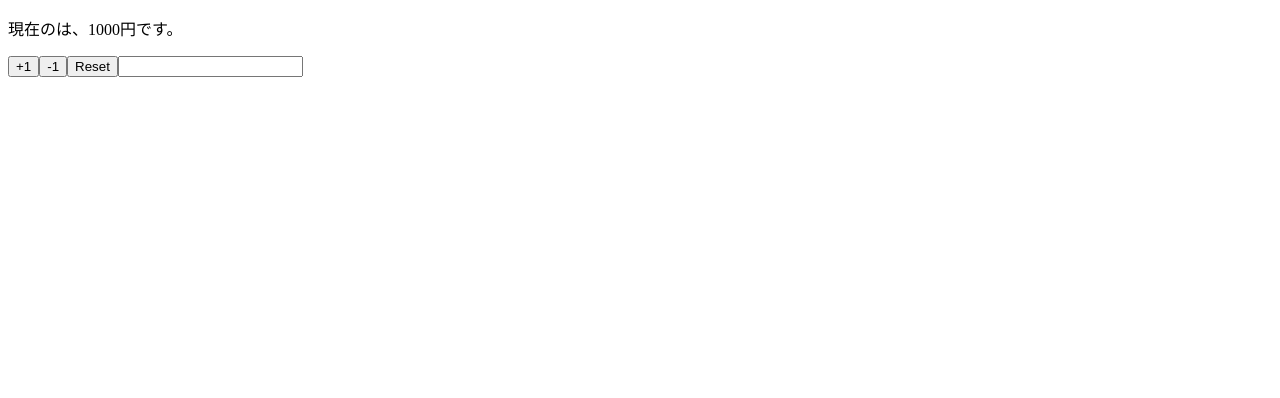
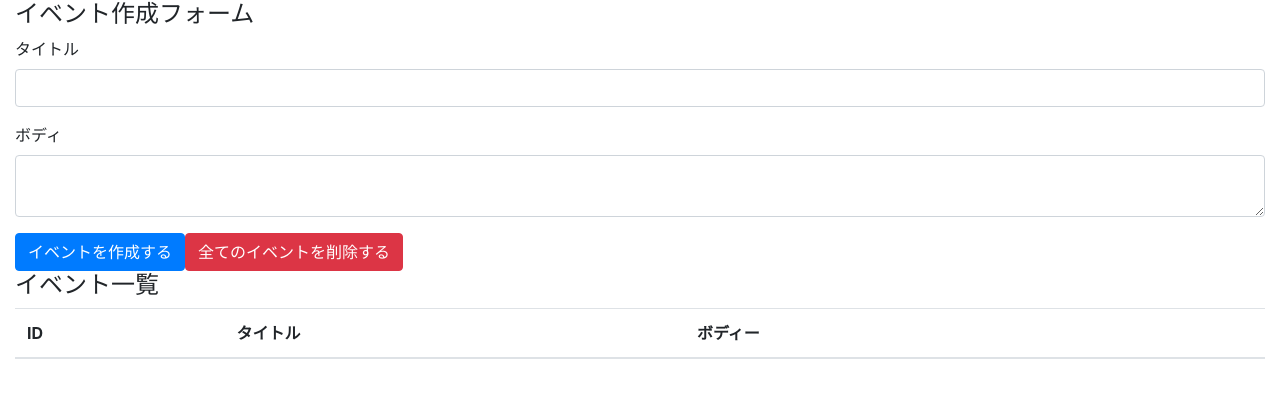
Before and after one commit to k98a73/react-hooks-101, a React (Create React App) app: page / in a window 1280 px wide. Shown: the top 398 px of the page. Built offline with nearby package versions, Linux system fonts and the light colour scheme.

Commit message:
Bootstrapを導入

```diff
--- a/package.json
+++ b/package.json
@@ -3,6 +3,7 @@
   "version": "0.1.0",
   "private": true,
   "dependencies": {
+    "bootstrap": "4.3.1",
     "react": "^16.8.6",
     "react-dom": "^16.8.6",
     "react-scripts": "3.0.1"
--- a/src/App.js
+++ /dev/null
@@ -1,42 +0,0 @@
-import React, { useEffect, useState } from "react";
-
-const App = (props) => {
-  const [state, setState] = useState(props);
-  const { name, price } = state;
-
-  useEffect(() => {
-    console.log("This is like componentDidMount ot componentDidUpdate.");
-  });
-  useEffect(() => {
-    console.log("This is like componentDidMount.");
-  }, []);
-  useEffect(() => {
-    console.log("This callback is for name only.");
-  }, [name]);
-
-  return (
-    <>
-      <p>
-        現在の{name}は、{price}円です。
-      </p>
-      <button onClick={() => setState({ ...state, price: price + 1 })}>
-        +1
-      </button>
-      <button onClick={() => setState({ ...state, price: price - 1 })}>
-        -1
-      </button>
-      <button onClick={() => setState(props)}>Reset</button>
-      <input
-        value={name}
-        onChange={(e) => setState({ ...state, name: e.target.value })}
-      />
-    </>
-  );
-};
-
-App.defaultProps = {
-  name: "",
-  price: 1000,
-};
-
-export default App;
--- /dev/null
+++ b/src/components/App.js
@@ -0,0 +1,36 @@
+import React from "react";
+import "bootstrap/dist/css/bootstrap.min.css";
+
+const App = () => {
+  return (
+    <div className="container-fluid">
+      <h4>イベント作成フォーム</h4>
+      <form>
+        <div className="form-group">
+          <label htmlFor="formEventTitle">タイトル</label>
+          <input className="form-control" id="formEventTitle" />
+        </div>
+        <div className="form-group">
+          <label htmlFor="formEventBody">ボディ</label>
+          <textarea className="form-control" id="formEventBody" />
+        </div>
+        <button className="btn btn-primary">イベントを作成する</button>
+        <button className="btn btn-danger">全てのイベントを削除する</button>
+      </form>
+      <h4>イベント一覧</h4>
+      <table className="table table-hover">
+        <thead>
+          <tr>
+            <th>ID</th>
+            <th>タイトル</th>
+            <th>ボディー</th>
+            <th></th>
+          </tr>
+        </thead>
+        <tbody></tbody>
+      </table>
+    </div>
+  );
+};
+
+export default App;
--- a/src/index.js
+++ b/src/index.js
@@ -1,6 +1,6 @@
 import React from 'react';
 import ReactDOM from 'react-dom';
-import App from './App';
+import App from './components/App';
 
 
 ReactDOM.render(<App />, document.getElementById('root'));
```
Also changed, not shown: 1 other file (tests, documents, lock files or other folders).
